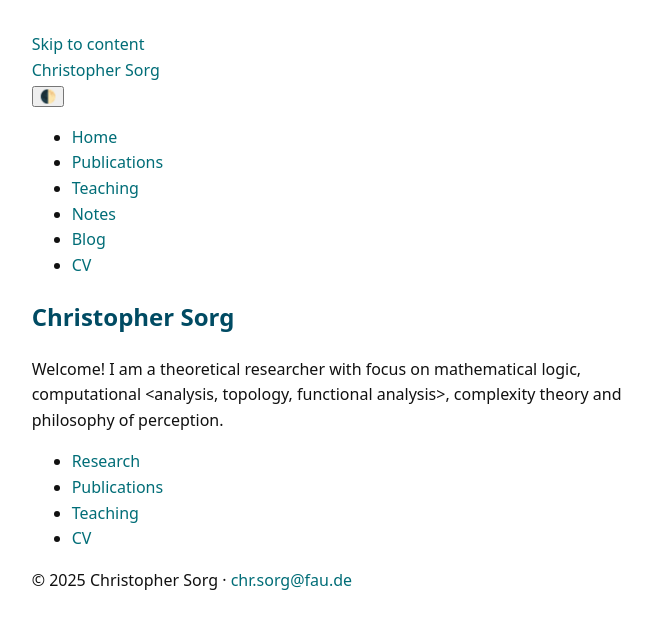
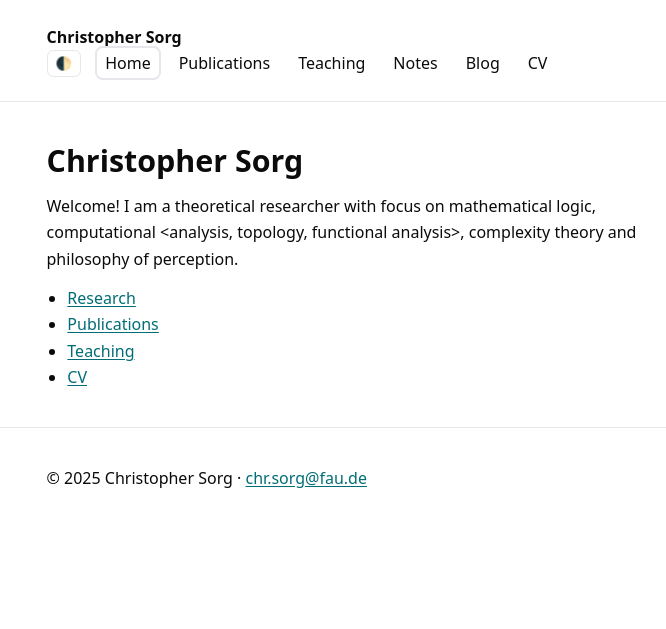
Before and after one commit to chrsor/chrsor.github.io, a Jekyll site: the page built from index.md, in a window 1280 px wide. Shown: the top 629 px of the page, without its empty margins (288-954 px from the left). Built offline with Jekyll 4.4.1, drawn with Linux system fonts in a browser that asks for light colours.

Commit message:
Update style.css

```diff
--- a/assets/css/style.css
+++ b/assets/css/style.css
@@ -1,16 +1,103 @@
+/* Minimal academic style with dark-mode toggle */
+
+/* Reset */
+* { box-sizing: border-box; }
+html, body { margin: 0; padding: 0; }
+
+/* Color tokens */
+:root {
+  --bg: #ffffff;
+  --text: #0b0b0c;
+  --muted: #5f6368;
+  --border: #e5e7eb;
+  --accent: #006d77;
+  --accent-underline: currentColor;
+  --code-bg: #f6f8fa;
+  --kbd-bg: #f0f0f0;
+}
+@media (prefers-color-scheme: dark) {
+  :root {
+    --bg: #0b0f14;
+    --text: #e9eef3;
+    --muted: #bbc3cf;
+    --border: #283544;
+    --accent: #58a6ff;
+    --accent-underline: currentColor;
+    --code-bg: #0f1720;
+    --kbd-bg: #111827;
+  }
+}
+html[data-theme="dark"] {
+  --bg: #0b0f14; --text: #e9eef3; --muted: #bbc3cf; --border: #283544;
+  --accent: #58a6ff; --accent-underline: currentColor; --code-bg: #0f1720; --kbd-bg: #111827;
+}
+html[data-theme="light"] {
+  --bg: #ffffff; --text: #0b0b0c; --muted: #5f6368; --border: #e5e7eb;
+  --accent: #006d77; --accent-underline: currentColor; --code-bg: #f6f8fa; --kbd-bg: #f0f0f0;
+}
+
+/* Typography & layout */
 body {
-  font-family: system-ui, sans-serif;
-  max-width: 70ch;
-  margin: 2rem auto;
-  padding: 0 1rem;
-  line-height: 1.6;
-  background: #fff;
-  color: #111;
+  background: var(--bg);
+  color: var(--text);
+  -webkit-font-smoothing: antialiased;
+  -moz-osx-font-smoothing: grayscale;
+  font: 16px/1.65 system-ui, -apple-system, Segoe UI, Roboto, Ubuntu, Cantarell, Noto Sans, Helvetica, Arial, sans-serif, "Apple Color Emoji","Segoe UI Emoji";
 }
-h1,h2,h3 { color: #004b63; }
-a { color: #006d77; text-decoration: none; }
-a:hover { text-decoration: underline; }
-@media (prefers-color-scheme: dark) {
-  body { background: #0b0f14; color: #e9eef3; }
-  a { color: #58a6ff; }
+.wrap { max-width: 72ch; margin: 0 auto; padding: 1.5rem; }
+
+/* Header & nav */
+.site-header, .site-footer { border-bottom: 1px solid var(--border); }
+.site-footer { border-top: 1px solid var(--border); border-bottom: 0; }
+.site-title { font-weight: 700; text-decoration: none; color: var(--text); }
+.site-nav { display: flex; align-items: center; gap: .75rem; }
+.site-nav ul { display: flex; list-style: none; gap: .75rem; margin: 0; padding: 0; flex-wrap: wrap; }
+.site-nav a { text-decoration: none; padding: .25rem .5rem; border-radius: .35rem; color: var(--text); }
+.site-nav a[aria-current="page"] { outline: 2px solid var(--border); }
+.theme-toggle { margin-right: .25rem; border: 1px solid var(--border); background: transparent; border-radius: .4rem; padding: .3rem .5rem; cursor: pointer; }
+
+/* Headings & text */
+h1, h2, h3 { line-height: 1.25; }
+h1 { font-size: 1.9rem; margin: 1rem 0 .5rem; }
+h2 { font-size: 1.35rem; margin: 1.25rem 0 .5rem; }
+h3 { font-size: 1.15rem; margin: 1rem 0 .5rem; }
+p, ul, ol { margin: .8rem 0; } ul, ol { padding-left: 1.3rem; }
+
+/* Links */
+a { color: var(--accent); text-decoration: underline; text-decoration-color: var(--accent-underline); text-underline-offset: .15em; }
+a:hover { text-decoration-thickness: 2px; }
+
+/* Tables & media */
+hr { border: 0; border-top: 1px solid var(--border); margin: 2rem 0; }
+img, video { max-width: 100%; height: auto; }
+table { width: 100%; border-collapse: collapse; margin: 1rem 0; font-variant-numeric: tabular-nums; }
+th, td { border: 1px solid var(--border); padding: .4rem .6rem; }
+thead th { text-align: left; background: var(--code-bg); }
+
+/* Code */
+code, kbd, pre { font-family: ui-monospace, SFMono-Regular, Menlo, Consolas, "Liberation Mono", monospace; }
+pre { background: var(--code-bg); border: 1px solid var(--border); padding: .9rem; border-radius: .4rem; overflow: auto; }
+code { background: var(--code-bg); padding: .15rem .3rem; border-radius: .25rem; }
+kbd { background: var(--kbd-bg); border: 1px solid var(--border); padding: .1rem .25rem; border-bottom-width: 2px; border-radius: .25rem; }
+
+/* Publication list */
+.pubs { list-style: none; padding: 0; margin: 0; }
+.pubs li { margin: 0 0 1rem 0; }
+.pub-title { font-weight: 600; }
+.pub-authors { color: var(--muted); }
+.pub-venue { font-style: italic; }
+.pub-links a { margin-right: .6rem; }
+
+/* Notes list */
+.notes-list { list-style: none; padding: 0; }
+.notes-list li { margin: .5rem 0; }
+
+/* Accessibility */
+.skip-link { position: absolute; left: -999px; top: -999px; }
+.skip-link:focus { left: 1rem; top: 1rem; background: var(--bg); padding: .4rem .6rem; border: 1px solid var(--border); border-radius: .25rem; z-index: 1000; }
+
+/* Print */
+@media print {
+  .site-header, .site-footer, .theme-toggle, nav { display: none !important; }
+  .wrap { max-width: none; padding: 0; }
 }
```
